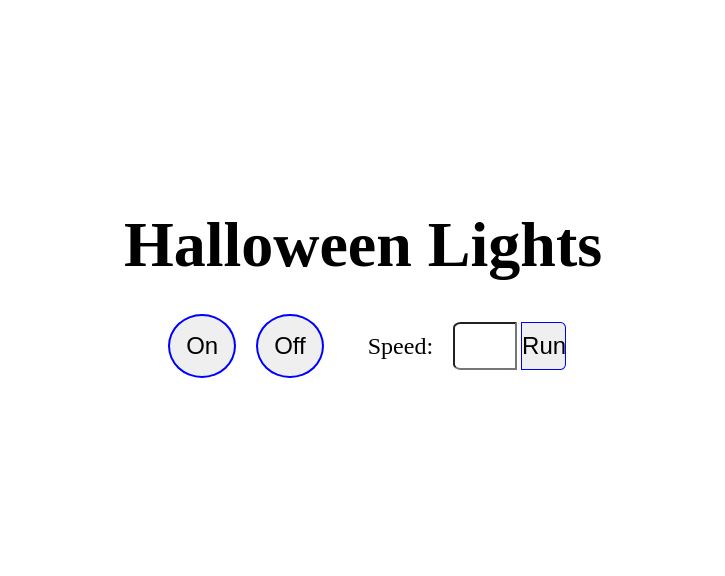
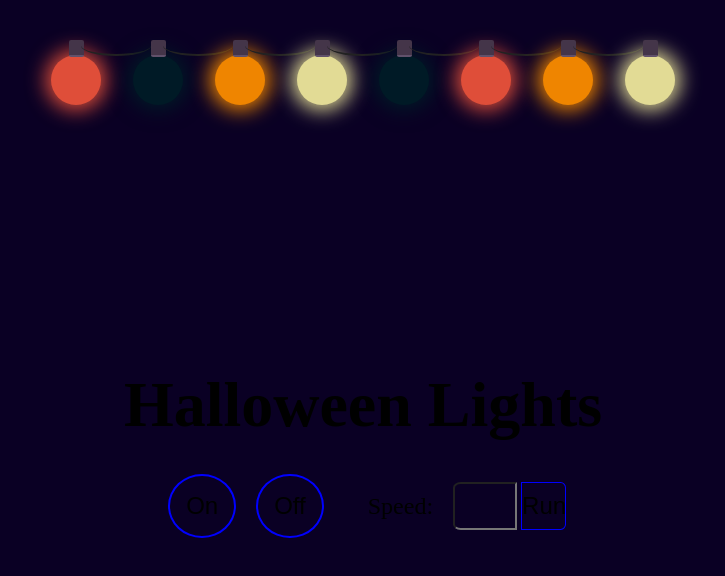
Before and after one commit to hauze-v/halloween-lights, a plain HTML site: page index.html in a window 1280 px wide. Shown: the whole page, without its empty margins (277-1002 px from the left). Drawn offline with Linux system fonts and the light colour scheme.

Commit message:
Finished css animation with key-frames

```diff
--- /dev/null
+++ b/example/ex-styles.css
@@ -0,0 +1,209 @@
+* {
+  box-sizing: border-box;
+}
+
+body {
+  background: rgb(25, 21, 26);
+  display: flex;
+  flex-direction: column;
+  min-height: 100vh;
+  margin: 0;
+  overflow: hidden;
+}
+
+.utilities {
+  width: 100vw;
+  padding: 1rem;
+  color: white;
+  font-family: 'Lato',sans-serif;
+  position: absolute;
+  top: 50%;
+  left: 50%;
+  transform: translate(-50%, -50%);
+  margin: 1rem;
+  display: flex;
+  flex-direction: column;
+  justify-content: center;
+  align-items: center;
+}
+
+.title {
+  font-family: 'Cinzel', sans-serif;
+  letter-spacing: 2px;
+  font-size: 2rem;
+  text-align : center;
+  text-shadow: 0 0 30px white;
+}
+
+.utilities button {
+  height: 50px;
+  width: 50px;
+  background: none;
+  color: white;
+  outline: none;
+  border: 2px solid rgb(184, 134, 222);
+  border-radius: 25px;
+  margin: 0 12px;
+}
+
+.utilities label {
+  padding: 10px;
+}
+
+.utilities #quantity {
+  width: 140px;
+  height: 40px;
+  border-top-left-radius: 10px;
+  border-bottom-left-radius: 10px;
+  outline: none;
+  border: none;
+  padding: 0 5px;
+}
+
+.utilities #submit {
+  height: 40px;
+  border-top-right-radius:  10px;
+  border-bottom-right-radius: 10px;
+  border: 2px solid rgb(184, 134, 222);
+  background: none;
+  outline: none;
+  color: white;
+}
+
+button:hover, #submit:hover, button:active, #submit:active {
+  outline: none;
+  background: rgb(184, 134, 222);
+  cursor: pointer;
+  transition: 0.5s ease;
+}
+
+.main {
+  border-radius: 25px;
+  height: 20vh;
+  width: 100vw;
+  display: flex;
+  justify-content: center;
+  align-items: center;
+}
+
+.circle {
+  display: flex;
+  margin: 1rem;
+  border-radius: 50%;
+  height: 50px;
+  width: 50px;
+  background: rgba(0, 0, 0, 0.3);
+  position: relative;
+  transition: 1s all ease;
+}
+
+.circle:before {
+  position: absolute;
+  content: '';
+  height: 15px;
+  width: 15px;
+  left: 17.5px;
+  top: -15px;
+  margin: 0;
+  padding: 0;
+  display: block;
+  background: rgb(68, 53, 73);
+  border-radius: 2px;
+  display: inline-block;
+  border-bottom: 2px solid rgb(97, 81, 107);
+}
+
+.circle:after {
+  position: absolute;
+  content: "";
+  top: -20px;
+  left: 30px;
+  position: absolute;
+  width: 70px;
+  height: 18.6666666667px;
+  border-bottom: solid #222 2px;
+  border-radius: 50%;
+}
+
+.circle:last-child::after {
+  content: '';
+  position: absolute;
+  border: none;
+}
+
+.red {
+  background-color: #c0392b;
+  animation: glow-1 1s infinite;
+}
+
+.yellow {
+  background-color: #f1c40f;
+  animation: glow-2 1s infinite;
+}
+
+.blue {
+  background-color: #64fcfe;
+  animation: glow-3 1s infinite;
+}
+
+.green {
+  background-color: #2ecc71;
+  animation: glow-4 1s infinite;
+}
+
+
+
+@keyframes glow-1 {
+  0%,
+  100% {
+    box-shadow: 0 0 20px 5px #c0392b;
+  }
+  50% {
+    box-shadow: none;
+  }
+}
+
+@keyframes glow-2 {
+  0%,
+  100% {
+    box-shadow: none;
+  }
+  50% {
+    box-shadow: 0 0 20px 5px #f1c40f;
+  }
+}
+
+@keyframes glow-3 {
+  0%,
+  100% {
+    box-shadow: 0 0 20px 5px #74f7e1;
+  }
+  50% {
+    box-shadow: none;
+  }
+}
+
+@keyframes glow-4 {
+  0%,
+  100% {
+    box-shadow: none;
+  }
+  50% {
+    box-shadow: 0 0 20px 5px #2ecc71;
+  }
+}
+
+@-webkit-keyframes main-glow {
+  0%, 100% {
+    text-shadow: 0 0 10px #fff, 0 0 20px #fff, 0 0 30px #e60073, 0 0 40px #e60073, 0 0 50px #c0392b, 0 0 60px #c0392b, 0 0 70px #c0392b;
+  }
+  25% {
+    text-shadow: 0 0 20px #fff, 0 0 30px #f1c40f, 0 0 40px #ff4da6, 0 0 50px #f1c40f, 0 0 60px #f1c40f, 0 0 70px #f1c40f, 0 0 80px #ff4da6;
+  }
+  50% {
+    text-shadow: 0 0 20px #fff, 0 0 30px #74f7e1, 0 0 40px #74f7e1, 0 0 50px #74f7e1, 0 0 60px #74f7e1, 0 0 70px #74f7e1, 0 0 80px #74f7e1;
+  }
+  75% {
+    text-shadow: 0 0 20px #fff, 0 0 30px #2ecc71, 0 0 40px #2ecc71, 0 0 50px #2ecc71, 0 0 60px #2ecc71, 0 0 70px #2ecc71, 0 0 80px #2ecc71;
+  }
+}
--- a/index.html
+++ b/index.html
@@ -14,13 +14,13 @@
   <!-- Lights -->
   <div class="main">
     <div class="circle orange-red"></div>
+    <div class="circle dark-blue"></div>
     <div class="circle orange"></div>
     <div class="circle tan"></div>
     <div class="circle dark-blue"></div>
     <div class="circle orange-red"></div>
     <div class="circle orange"></div>
     <div class="circle tan"></div>
-    <div class="circle dark-blue"></div>
   </div>
 
   <!-- Controls -->
--- a/styles.css
+++ b/styles.css
@@ -2,6 +2,7 @@
   box-sizing: border-box;
   margin: 0px;
   padding: 0px;
+  background-color: #0A0024;
 }
 .controls {
   max-width: 50%;
@@ -41,3 +42,122 @@
   border-bottom-right-radius: 12%;
   border: 1px solid blue;
 }
+.submit-button:hover,
+.toggle-button:hover,
+.submit-button:active,
+.toggle-button:active {
+  outline: none;
+  cursor: pointer;
+  transition: 0.5s ease;
+  background: rgb(184,134,222);
+}
+
+/* --- Main section styles (lights) --- */
+.main {
+  border-radius: 25px;
+  width: 95vw;
+  height: 20vh;
+  margin: 0 auto;
+  display: flex;
+  justify-content: center;
+  align-items: center;
+}
+.circle {
+  display: flex;
+  margin: 1rem;
+  border-radius: 50%;
+  height: 50px;
+  width: 50px;
+  background: rgba(0,0,0,0.3);
+  position: relative;
+  transition: 1s all ease;
+}
+.circle:before {
+  position: absolute;
+  content: '';
+  height: 15px;
+  width: 15px;
+  left: 17.5px;
+  top: -15px;
+  margin: 0;
+  padding: 0;
+  display: inline-block;
+  border-radius: 2px;
+  background: rgb(68,53,73);
+  border-bottom: 2px solid rgb(97,81,107);
+}
+.circle:after {
+  position: absolute;
+  content: "";
+  top: -20px;
+  left: 30px;
+  width: 70px;
+  height: 18.6666666667px;
+  border-bottom: 2px solid #222;
+  border-radius: 50%;
+}
+.circle:last-child::after {
+  content: '';
+  position: absolute;
+  border: none;
+}
+
+/* --- Color Styles --- */
+.orange-red {
+  background-color: #DF4E39;
+  animation: glow-1 1s infinite;
+}
+.dark-blue {
+  background-color: #001A26;
+  animation: glow-2 1s infinite;
+}
+.orange {
+  background-color: #EF8500;
+  animation: glow-3 1s infinite;
+}
+.tan {
+  background-color: #E2DB95;
+  animation: glow-4 1s infinite;
+}
+
+
+/* --- Animation key frames --- */
+@keyframes glow-1 {
+  0%,
+  100% {
+    box-shadow: 0 0 20px  5px #DF4E39;
+  }
+  50% {
+    box-shadow: none;
+  }
+}
+
+@keyframes glow-2 {
+  0%,
+  100% {
+    box-shadow: 0 0 20px  5px #001A26;
+  }
+  50% {
+    box-shadow: none;
+  }
+}
+
+@keyframes glow-3 {
+  0%,
+  100% {
+    box-shadow: 0 0 20px  5px #EF8500;
+  }
+  50% {
+    box-shadow: none;
+  }
+}
+
+@keyframes glow-4 {
+  0%,
+  100% {
+    box-shadow: 0 0 20px 5px #E2DB95;
+  }
+  50% {
+    box-shadow: none;
+  }
+}
```
Also changed, not shown: example/ex-index.html (added, +25 -0 lines).
